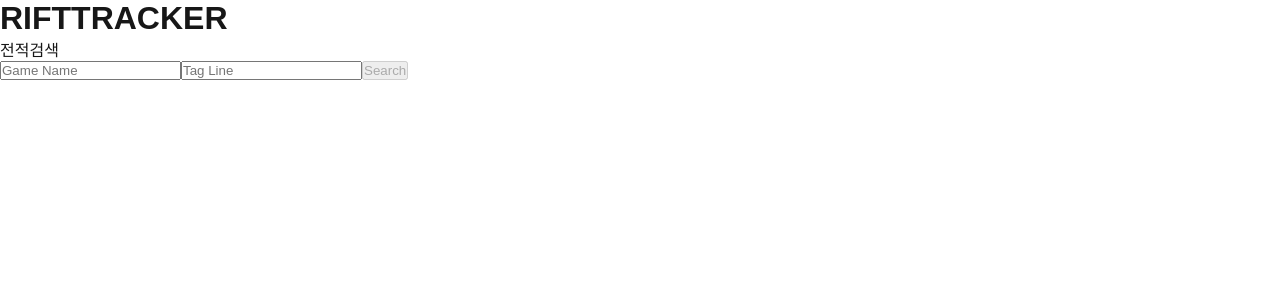
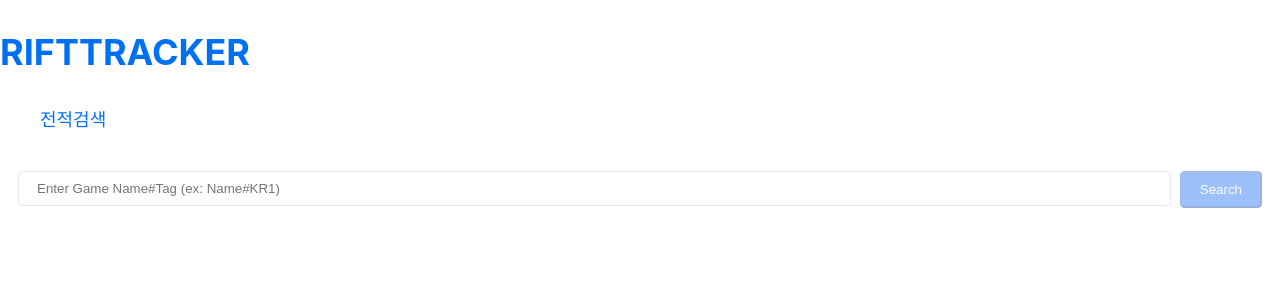
Before and after one commit to 0shys/RiftTracker, a Next.js app: page /liotaccount in a window 1280 px wide. Shown: the top 300 px of the page. Built offline with nearby package versions, Linux system fonts and the light colour scheme.

Commit message:
add basic styles

```diff
--- a/src/app/globals.css
+++ b/src/app/globals.css
@@ -1,42 +1,43 @@
-:root {
-  --background: #ffffff;
-  --foreground: #171717;
-}
-
-@media (prefers-color-scheme: dark) {
-  :root {
-    --background: #0a0a0a;
-    --foreground: #ededed;
-  }
-}
-
 html,
 body {
-  max-width: 100vw;
-  overflow-x: hidden;
-}
-
-body {
-  color: var(--foreground);
-  background: var(--background);
-  font-family: Arial, Helvetica, sans-serif;
-  -webkit-font-smoothing: antialiased;
-  -moz-osx-font-smoothing: grayscale;
+  padding: 0;
+  margin: 0;
+  font-family:
+    -apple-system,
+    BlinkMacSystemFont,
+    Segoe UI,
+    Roboto,
+    Oxygen,
+    Ubuntu,
+    Cantarell,
+    Fira Sans,
+    Droid Sans,
+    Helvetica Neue,
+    sans-serif;
+  line-height: 1.6;
+  font-size: 18px;
 }
 
 * {
   box-sizing: border-box;
+}
+
+a {
+  color: #0070f3;
+  text-decoration: none;
+}
+
+a:hover {
+  text-decoration: underline;
+}
+
+img {
+  max-width: 100%;
+  display: block;
+}
+
+ul, li{
+  list-style-type: none;
   padding: 0;
   margin: 0;
 }
-
-a {
-  color: inherit;
-  text-decoration: none;
-}
-
-@media (prefers-color-scheme: dark) {
-  html {
-    color-scheme: dark;
-  }
-}
--- /dev/null
+++ b/src/app/liotaccount/liotaccount.module.css
@@ -0,0 +1,178 @@
+.container {
+    padding: 1rem;
+    max-width: 72rem;
+    margin: 0 auto;
+  }
+
+  .searchContainer {
+    margin-bottom: 1rem;
+    display: flex;
+  }
+
+  .inputWrapper {
+    position: relative;
+    flex-grow: 1;
+  }
+
+  .input {
+    width: 100%;
+    padding: 0.5rem 1rem;
+    border: 1px solid #e5e7eb;
+    border-radius: 0.25rem;
+  }
+
+  .inputHint {
+    position: absolute;
+    font-size: 0.875rem;
+    color: #6b7280;
+    margin-top: 0.25rem;
+  }
+
+  .searchButton {
+    margin-left: 0.5rem;
+    background-color: #3b82f6;
+    color: white;
+    padding: 0.5rem 1rem;
+    border-radius: 0.25rem;
+    transition: background-color 0.15s;
+  }
+
+  .searchButton:hover {
+    background-color: #2563eb;
+  }
+
+  .searchButton:disabled {
+    opacity: 0.5;
+  }
+
+  .errorMessage {
+    color: #ef4444;
+    margin-top: 1rem;
+    padding: 1rem;
+    background-color: #fef2f2;
+    border-radius: 0.25rem;
+  }
+
+  .summonerProfile {
+    margin-top: 1rem;
+    padding: 1rem;
+    background-color: #f9fafb;
+    border-radius: 0.25rem;
+  }
+
+  .profileTitle {
+    font-weight: bold;
+    font-size: 1.25rem;
+    margin-bottom: 0.5rem;
+  }
+
+  .profileGrid {
+    display: grid;
+    grid-template-columns: repeat(2, 1fr);
+    gap: 1rem;
+  }
+
+  @media (min-width: 768px) {
+    .profileGrid {
+      grid-template-columns: repeat(4, 1fr);
+    }
+  }
+
+  .matchDetail {
+    background-color: white;
+    box-shadow: 0 1px 3px 0 rgba(0, 0, 0, 0.1);
+    border-radius: 0.5rem;
+    padding: 1.5rem;
+    margin-bottom: 1.5rem;
+  }
+
+  .gameInfo {
+    margin-bottom: 1.5rem;
+  }
+
+  .sectionTitle {
+    font-weight: bold;
+    font-size: 1.25rem;
+    margin-bottom: 0.75rem;
+  }
+
+  .gameInfoGrid {
+    display: grid;
+    grid-template-columns: repeat(3, 1fr);
+    gap: 1rem;
+    font-size: 0.875rem;
+  }
+
+  .gameInfoItem {
+    padding: 0.5rem;
+    background-color: #f9fafb;
+    border-radius: 0.25rem;
+  }
+
+  .tableContainer {
+    overflow-x: auto;
+  }
+
+  .table {
+    width: 100%;
+  }
+
+  .tableHeader {
+    background-color: #f9fafb;
+  }
+
+  .tableHeaderCell {
+    padding: 0.75rem 1rem;
+    text-align: left;
+    font-weight: 600;
+  }
+
+  .tableBody {
+    border-top: 1px solid #e5e7eb;
+  }
+
+  .tableRow {
+    transition: background-color 0.15s;
+  }
+
+  .winningTeam {
+    background-color: #eff6ff;
+  }
+
+  .winningTeam:hover {
+    background-color: #dbeafe;
+  }
+
+  .losingTeam {
+    background-color: #fef2f2;
+  }
+
+  .losingTeam:hover {
+    background-color: #fee2e2;
+  }
+
+  .tableCell {
+    padding: 0.75rem 1rem;
+  }
+
+  .summonerName {
+    font-weight: 500;
+  }
+
+  .textCenter {
+    text-align: center;
+  }
+
+  .textRight {
+    text-align: right;
+  }
+
+  .matchesSection {
+    margin-top: 1rem;
+  }
+
+  .matchesTitle {
+    font-weight: bold;
+    font-size: 1.25rem;
+    margin-bottom: 1rem;
+  }
--- a/src/app/liotaccount/page.js
+++ b/src/app/liotaccount/page.js
@@ -1,43 +1,44 @@
 "use client"
 import { useState } from 'react';
+import styles from './liotaccount.module.css';
 
 const MatchDetail = ({ match }) => {
   if (!match) return null;
 
   return (
-    <div className="bg-white shadow rounded-lg p-6 mb-6">
+    <div className={styles.matchDetail}>
       {/* Game Info Section */}
-      <div className="mb-6">
-        <h3 className="font-bold text-xl mb-3">Game Info</h3>
-        <div className="grid grid-cols-3 gap-4 text-sm">
-          <div className="p-2 bg-gray-50 rounded">
-            <span className="font-medium">Game Mode:</span> {match.info.gameMode}
+      <div className={styles.gameInfo}>
+        <h3 className={styles.sectionTitle}>Game Info</h3>
+        <div className={styles.gameInfoGrid}>
+          <div className={styles.gameInfoItem}>
+            <span className={styles.summonerName}>Game Mode:</span> {match.info.gameMode}
           </div>
-          <div className="p-2 bg-gray-50 rounded">
-            <span className="font-medium">Duration:</span> {Math.floor(match.info.gameDuration / 60)}m {match.info.gameDuration % 60}s
+          <div className={styles.gameInfoItem}>
+            <span className={styles.summonerName}>Duration:</span> {Math.floor(match.info.gameDuration / 60)}m {match.info.gameDuration % 60}s
           </div>
-          <div className="p-2 bg-gray-50 rounded">
-            <span className="font-medium">Version:</span> {match.info.gameVersion}
+          <div className={styles.gameInfoItem}>
+            <span className={styles.summonerName}>Version:</span> {match.info.gameVersion}
           </div>
         </div>
       </div>
 
       {/* Players Table */}
       <div>
-        <h3 className="font-bold text-xl mb-4">Players</h3>
-        <div className="overflow-x-auto">
-          <table className="w-full">
+        <h3 className={styles.sectionTitle}>Players</h3>
+        <div className={styles.tableContainer}>
+          <table className={styles.table}>
             <thead>
-              <tr className="bg-gray-50">
-                <th className="px-4 py-3 text-left font-semibold">Player</th>
-                <th className="px-4 py-3 text-left font-semibold">Champion</th>
-                <th className="px-4 py-3 text-center font-semibold">K/D/A</th>
-                <th className="px-4 py-3 text-center font-semibold">KDA Ratio</th>
-                <th className="px-4 py-3 text-right font-semibold">Damage</th>
-                <th className="px-4 py-3 text-right font-semibold">Gold</th>
+              <tr className={styles.tableHeader}>
+                <th className={styles.tableHeaderCell}>Player</th>
+                <th className={styles.tableHeaderCell}>Champion</th>
+                <th className={`${styles.tableHeaderCell} ${styles.textCenter}`}>K/D/A</th>
+                <th className={`${styles.tableHeaderCell} ${styles.textCenter}`}>KDA Ratio</th>
+                <th className={`${styles.tableHeaderCell} ${styles.textRight}`}>Damage</th>
+                <th className={`${styles.tableHeaderCell} ${styles.textRight}`}>Gold</th>
               </tr>
             </thead>
-            <tbody className="divide-y divide-gray-200">
+            <tbody className={styles.tableBody}>
               {match.info.participants.map((participant) => {
                 const kda = participant.deaths === 0
                   ? 'Perfect'
@@ -46,27 +47,24 @@
                 return (
                   <tr
                     key={participant.puuid}
-                    className={`
-                      ${participant.win ? 'bg-blue-50 hover:bg-blue-100' : 'bg-red-50 hover:bg-red-100'}
-                      transition-colors duration-150
-                    `}
+                    className={`${styles.tableRow} ${participant.win ? styles.winningTeam : styles.losingTeam}`}
                   >
-                    <td className="px-4 py-3">
-                      <div className="font-medium">{participant.summonerName}</div>
+                    <td className={`${styles.tableCell} ${styles.summonerName}`}>
+                      {participant.summonerName}
                     </td>
-                    <td className="px-4 py-3">
+                    <td className={styles.tableCell}>
                       {participant.championName}
                     </td>
-                    <td className="px-4 py-3 text-center">
+                    <td className={`${styles.tableCell} ${styles.textCenter}`}>
                       {participant.kills}/{participant.deaths}/{participant.assists}
                     </td>
-                    <td className="px-4 py-3 text-center">
+                    <td className={`${styles.tableCell} ${styles.textCenter}`}>
                       {kda}
                     </td>
-                    <td className="px-4 py-3 text-right">
+                    <td className={`${styles.tableCell} ${styles.textRight}`}>
                       {participant.totalDamageDealtToChampions.toLocaleString()}
                     </td>
-                    <td className="px-4 py-3 text-right">
+                    <td className={`${styles.tableCell} ${styles.textRight}`}>
                       {participant.goldEarned.toLocaleString()}
                     </td>
                   </tr>
@@ -81,13 +79,26 @@
 };
 
 export default function RiotAccount() {
-  const [gameName, setGameName] = useState('');
-  const [tagLine, setTagLine] = useState('');
+  const [inputValue, setInputValue] = useState('');
   const [summonerDetail, setSummonerDetail] = useState(null);
   const [matchIds, setMatchIds] = useState(null);
   const [matchDetails, setMatchDetails] = useState([]);
   const [error, setError] = useState(null);
   const [isLoading, setIsLoading] = useState(false);
+
+  // Previous functions remain the same
+  const parseInput = (value) => {
+    const [gameName, tagLine] = value.split('#');
+    return {
+      gameName: gameName?.trim() || '',
+      tagLine: tagLine ? tagLine.trim() : ''
+    };
+  };
+
+  const isValidInput = (value) => {
+    const { gameName, tagLine } = parseInput(value);
+    return gameName && tagLine;
+  };
 
   const fetchMatchDetails = async (matchId) => {
     try {
@@ -102,6 +113,7 @@
       return null;
     }
   };
+
   const fetchSummonerInfo = async () => {
     setIsLoading(true);
     setError(null);
@@ -109,8 +121,9 @@
     setMatchIds(null);
     setMatchDetails([]);
 
+    const { gameName, tagLine } = parseInput(inputValue);
+
     try {
-      // Fetch summoner info
       const summonerResponse = await fetch(
         `/api/summoner?gameName=${encodeURIComponent(gameName)}&tagLine=${encodeURIComponent(tagLine)}`
       );
@@ -123,7 +136,6 @@
       const summonerData = await summonerResponse.json();
       setSummonerDetail(summonerData);
 
-      // Fetch match history
       const matchResponse = await fetch(
         `/api/matches?gameName=${encodeURIComponent(gameName)}&tagLine=${encodeURIComponent(tagLine)}`
       );
@@ -136,7 +148,6 @@
       const matchData = await matchResponse.json();
       setMatchIds(matchData.matchIds);
 
-      // Fetch details for each match
       const details = await Promise.all(
         matchData.matchIds.slice(0, 5).map(fetchMatchDetails)
       );
@@ -149,47 +160,47 @@
   };
 
   return (
-    <div className="p-4 max-w-6xl mx-auto">
-      <div className="mb-4 flex">
-        <input
-          type="text"
-          value={gameName}
-          onChange={(e) => setGameName(e.target.value)}
-          placeholder="Game Name"
-          className="mr-2 px-2 py-1 border rounded flex-grow"
-        />
-        <input
-          type="text"
-          value={tagLine}
-          onChange={(e) => setTagLine(e.target.value)}
-          placeholder="Tag Line"
-          className="px-2 py-1 border rounded w-24"
-        />
+    <div className={styles.container}>
+      <div className={styles.searchContainer}>
+        <div className={styles.inputWrapper}>
+          <input
+            type="text"
+            value={inputValue}
+            onChange={(e) => setInputValue(e.target.value)}
+            placeholder="Enter Game Name#Tag (ex: Name#KR1)"
+            className={styles.input}
+          />
+          {inputValue && !inputValue.includes('#') && (
+            <p className={styles.inputHint}>
+              Don't forget to add #TagLine
+            </p>
+          )}
+        </div>
         <button
           onClick={fetchSummonerInfo}
-          disabled={isLoading || !gameName || !tagLine}
-          className="ml-2 bg-blue-500 text-white px-4 py-2 rounded hover:bg-blue-600 disabled:opacity-50"
+          disabled={isLoading || !isValidInput(inputValue)}
+          className={styles.searchButton}
         >
           {isLoading ? 'Loading...' : 'Search'}
         </button>
       </div>
 
       {error && (
-        <div className="text-red-500 mt-4 p-4 bg-red-50 rounded">
+        <div className={styles.errorMessage}>
           Error: {error}
         </div>
       )}
 
       {summonerDetail && (
-        <div className="mt-4 p-4 bg-gray-50 rounded">
-          <h2 className="font-bold text-xl mb-2">Summoner Profile</h2>
-          <div className="grid grid-cols-2 md:grid-cols-4 gap-4">
+        <div className={styles.summonerProfile}>
+          <h2 className={styles.profileTitle}>Summoner Profile</h2>
+          <div className={styles.profileGrid}>
             <div>
-              <p className="font-semibold">Name</p>
+              <p className={styles.summonerName}>Name</p>
               <p>{summonerDetail.name}</p>
             </div>
             <div>
-              <p className="font-semibold">Level</p>
+              <p className={styles.summonerName}>Level</p>
               <p>{summonerDetail.summonerLevel}</p>
             </div>
           </div>
@@ -197,8 +208,8 @@
       )}
 
       {matchDetails.length > 0 && (
-        <div className="mt-4">
-          <h2 className="font-bold text-xl mb-4">Recent Matches</h2>
+        <div className={styles.matchesSection}>
+          <h2 className={styles.matchesTitle}>Recent Matches</h2>
           {matchDetails.map((match) => (
             <MatchDetail key={match.metadata.matchId} match={match} />
           ))}
```
